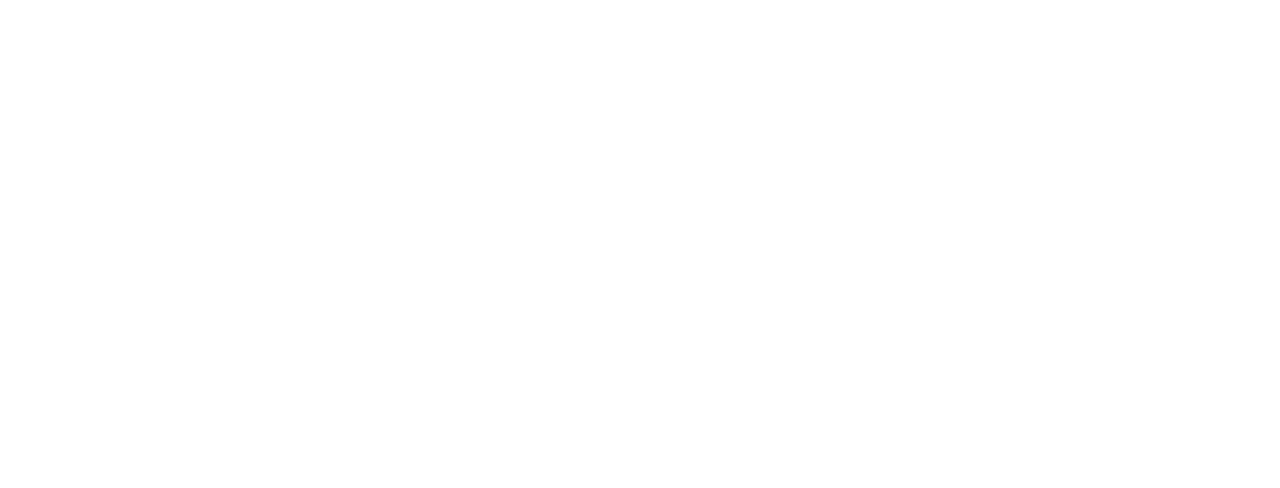
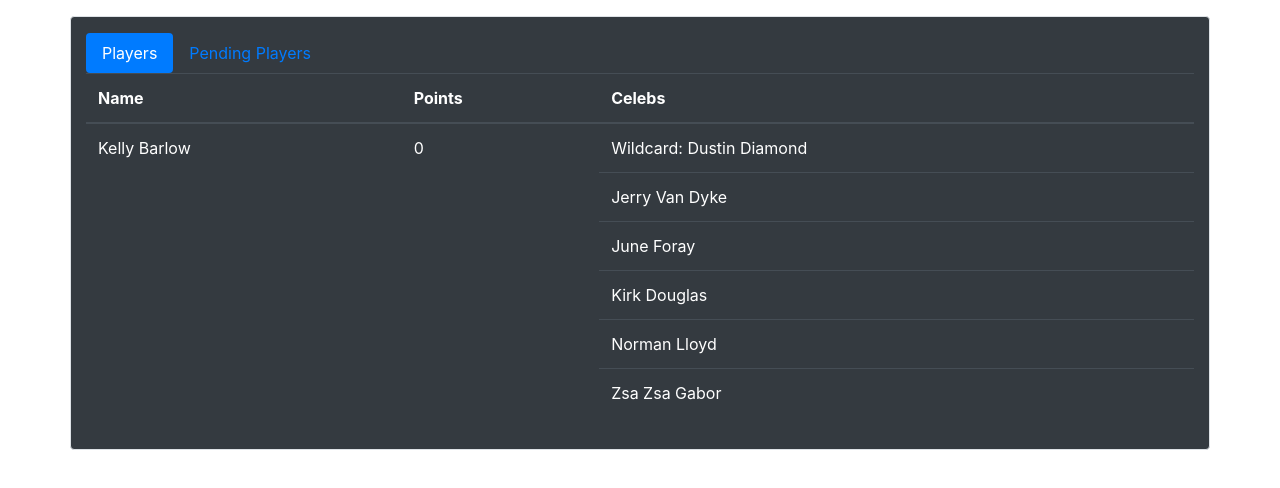
Before and after one commit to TylerHolcombe/celebrity-death-pool, an Angular app: page /admin/pending in a window 1280 px wide. Before the commit this address led to /. Shown: the top 488 px of the page. Built offline with nearby package versions, Linux system fonts and the light colour scheme.

Commit message:
Add child router and child components to admin

```diff
--- a/src/app/admin/admin.component.html
+++ b/src/app/admin/admin.component.html
@@ -1 +1,11 @@
-<p>admin works!</p>
+<div class="container bg-dark text-white my-3 border rounded py-3">
+  <ul ngbNav #nav="ngbNav" class="nav-pills">
+    <li ngbNavItem>
+      <a ngbNavLink routerLink="players">Players</a>
+    </li>
+    <li ngbNavItem>
+      <a ngbNavLink routerLink="pending">Pending Players</a>
+    </li>
+  </ul>
+  <router-outlet></router-outlet>
+</div>
--- /dev/null
+++ b/src/app/admin/pending/pending.component.html
@@ -0,0 +1 @@
+<app-table [players]="players"></app-table>
--- /dev/null
+++ b/src/app/admin/pending/pending.component.ts
@@ -0,0 +1,19 @@
+import { Component, OnInit } from '@angular/core';
+
+import { Celebrity, Player } from '../../player';
+import { PlayerService } from '../../player.service';
+
+@Component({
+  selector: 'app-pending',
+  templateUrl: './pending.component.html',
+  styleUrls: ['./pending.component.css']
+})
+export class PendingComponent implements OnInit {
+  players: Player[];
+
+  constructor(private playerService: PlayerService) { }
+
+  ngOnInit(): void {
+    this.players = this.playerService.getPendingPlayers();
+  }
+}
--- /dev/null
+++ b/src/app/admin/players/players.component.html
@@ -0,0 +1 @@
+<app-table [players]="players"></app-table>
--- /dev/null
+++ b/src/app/admin/players/players.component.ts
@@ -0,0 +1,19 @@
+import { Component, OnInit } from '@angular/core';
+
+import { Celebrity, Player } from '../../player';
+import { PlayerService } from '../../player.service';
+
+@Component({
+  selector: 'app-players',
+  templateUrl: './players.component.html',
+  styleUrls: ['./players.component.css']
+})
+export class PlayersComponent implements OnInit {
+  players: Player[];
+
+  constructor(private playerService: PlayerService) { }
+
+  ngOnInit(): void {
+    this.players = this.playerService.getAllPlayers();
+  }
+}
--- a/src/app/app-routing.module.ts
+++ b/src/app/app-routing.module.ts
@@ -4,13 +4,15 @@
 import { AdminComponent } from './admin/admin.component';
 import { JoinComponent } from './join/join.component';
 import { MainComponent } from './main/main.component';
+import { PendingComponent } from './admin/pending/pending.component';
+import { PlayersComponent } from './admin/players/players.component';
 import { SuccessComponent } from './join/success/success.component';
-import { TableComponent } from './main/table.component';
 
 const routes: Routes = [
   {path: '', redirectTo: 'main', pathMatch: 'full'},
   {path: 'admin', component: AdminComponent, children: [
-    {path: 'players', component: TableComponent},
+    {path: 'pending', component: PendingComponent},
+    {path: 'players', component: PlayersComponent},
   ]},
   {path: 'join', component: JoinComponent},
   {path: 'main', component: MainComponent},
--- a/src/app/app.module.ts
+++ b/src/app/app.module.ts
@@ -9,6 +9,8 @@
 import { AppRoutingModule } from './app-routing.module';
 import { JoinComponent } from './join/join.component';
 import { MainComponent } from './main/main.component';
+import { PendingComponent } from './admin/pending/pending.component';
+import { PlayersComponent } from './admin/players/players.component';
 import { SuccessComponent } from './join/success/success.component';
 import { TableComponent } from './main/table/table.component';
 
@@ -18,8 +20,10 @@
     AppComponent,
     JoinComponent,
     MainComponent,
+    PendingComponent,
+    PlayersComponent,
     SuccessComponent,
-    TableComponent
+    TableComponent,
   ],
   imports: [
     AppRoutingModule,
--- a/src/app/main/main.component.html
+++ b/src/app/main/main.component.html
@@ -1 +1,4 @@
-<app-table [players]="players"></app-table>
+<div class="container bg-dark text-white my-3 border rounded py-3">
+  <h1>Celebrity Death Pool</h1>
+  <app-table [players]="players"></app-table>
+</div>
--- a/src/app/main/table/table.component.html
+++ b/src/app/main/table/table.component.html
@@ -1,5 +1,3 @@
-<div class="container bg-dark text-white my-3 border rounded py-3">
-  <h1>Celebrity Death Pool</h1>
 <table class="table table-dark table-hover">
   <thead>
     <tr>
@@ -24,4 +22,3 @@
     </ng-container>
   </tbody>
 </table>
-</div>
--- a/src/app/player.service.ts
+++ b/src/app/player.service.ts
@@ -10,10 +10,23 @@
 
   constructor() { }
 
-  getAllPlayers() {
+  getAllPlayers(): Player[] {
     return this.players;
+  }
+
+  getPendingPlayers(): Player[] {
+    return this.pendingPlayers;
   }
 
   // TODO: remove mocked data for an actual data source
   private players: Player[] = players;
+  private pendingPlayers: Player[] = [
+    {"name":"Kelly Barlow","points":0,"celebs":[
+      {"name":"Dustin Diamond","isWildcard":true,"isDead":false},
+      {"name":"Jerry Van Dyke","isWildcard":false,"isDead":false},
+      {"name":"June Foray","isWildcard":false,"isDead":false},
+      {"name":"Kirk Douglas","isWildcard":false,"isDead":false},
+      {"name":"Norman Lloyd","isWildcard":false,"isDead":false},
+      {"name":"Zsa Zsa Gabor","isWildcard":false,"isDead":false}]
+    }];
 }
```
Also changed, not shown: src/app/admin/pending/pending.component.css (added), src/app/admin/players/players.component.css (added), 2 other files (tests, documents, lock files or other folders). Lines whose indentation alone changed are shown as unchanged.
